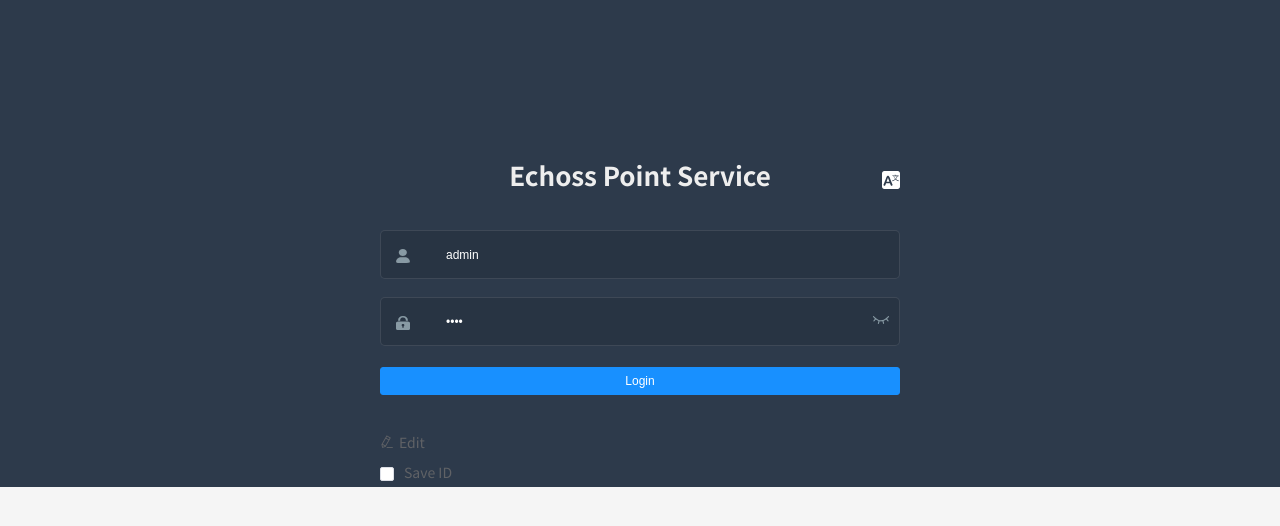
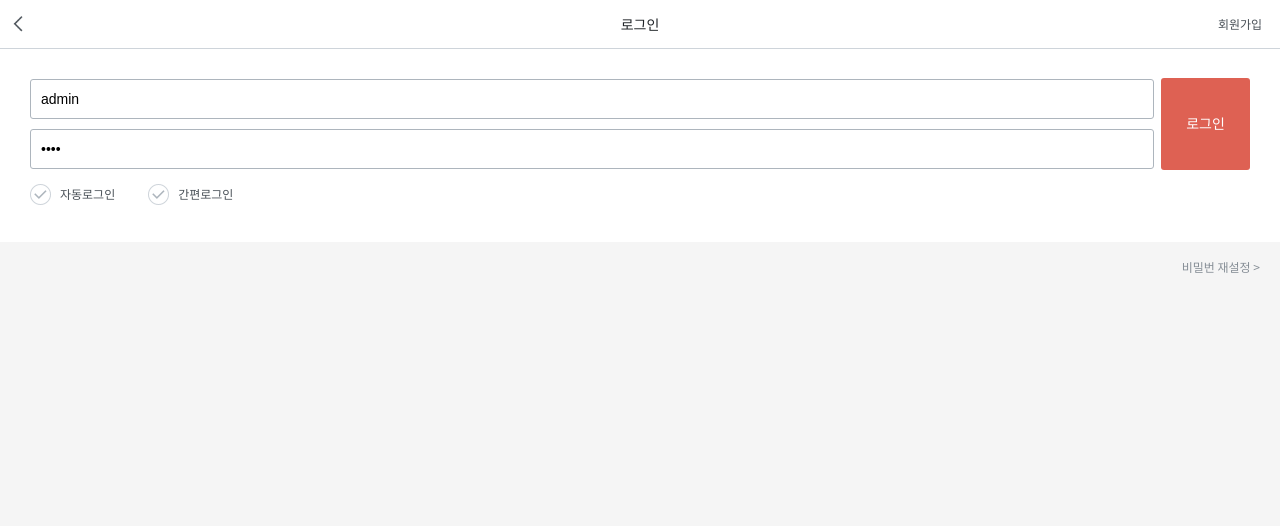
Before and after one commit to sweetrader/epost-appweb_taewooSecond, a Vue app: page /login in a window 1280 px wide. Shown: the top 526 px of the page. Built offline with nearby package versions, Linux system fonts and the light colour scheme.

Commit message:
로그인 화면 수정

```diff
--- a/src/views/login/index.vue
+++ b/src/views/login/index.vue
@@ -1,72 +1,58 @@
 <template>
-  <div class="login-container">
+  <div class="app-container">
     <el-form ref="loginForm" :model="loginForm" :rules="loginRules" class="login-form" autocomplete="on" label-position="left">
-
-      <div class="title-container">
-        <h3 class="title">
-          {{ $t('login.title') }}
-        </h3>
-        <lang-select class="set-language"/>
-      </div>
-
-      <el-form-item prop="username">
-        <span class="svg-container">
-          <svg-icon icon-class="user"/>
-        </span>
+      <header>
+        <a href="#" class="back"/>
+        <h1>로그인</h1>
+        <a href="#" class="forward">회원가입</a>
+      </header>
+      <div class="login_pannel">
         <el-input
           ref="username"
           v-model="loginForm.username"
-          :placeholder="$t('login.username')"
+          placeholder="핸드폰 번호"
           name="username"
           type="text"
           tabindex="1"
           autocomplete="on"
           @keyup.enter.native="handleLogin"/>
-      </el-form-item>
-
-      <el-tooltip v-model="capsTooltip" content="Caps lock is On" placement="right" manual>
-        <el-form-item prop="password">
-          <span class="svg-container">
-            <svg-icon icon-class="password"/>
-          </span>
+        <br>
         <el-input
           :key="passwordType"
           ref="password"
           v-model="loginForm.password"
           :type="passwordType"
-            :placeholder="$t('login.password')"
+          placeholder="비밀번호"
           name="password"
           tabindex="2"
           autocomplete="on"
           @keyup.native="checkCapslock"
           @blur="capsTooltip = false"
           @keyup.enter.native="handleLogin"/>
-          <span class="show-pwd" @click="showPwd">
-            <svg-icon :icon-class="passwordType === 'password' ? 'eye' : 'eye-open'"/>
-          </span>
-        </el-form-item>
-      </el-tooltip>
+        <br>
+        <el-button :loading="loading" type="primary" class="original itsok" @click.native.prevent="handleLogin">
+          로그인
+        </el-button>
+        <div class="checks2">
+          <input id="autologin_id" type="checkbox" name="autologin">
+          <label for="autologin_id">자동로그인</label>
+        </div>
+        <div class="checks2">
+          <input id="easylogin_id" type="checkbox" name="easylogin">
+          <label for="easylogin_id">간편로그인</label>
+        </div>
+      </div>
+      <a href="#" class="repassword">비밀번 재설정 ></a>
 
-      <el-button :loading="loading" type="primary" style="width:100%;margin-bottom:30px;" @click.native.prevent="handleLogin">
-        {{ $t('login.logIn') }}
-      </el-button>
-
-      <el-link icon="el-icon-edit">Edit</el-link>
-
-      <el-row type="flex" justify="space-between" align="middle" style="width: 100%;">
-        <el-checkbox v-model="loginForm.isSaveId">{{ $t('btn.idStore') }}</el-checkbox>
-      </el-row>
     </el-form>
   </div>
 </template>
 
 <script>
 import { getCookie } from '@/utils/auth'
-import LangSelect from '@/components/LangSelect'
 
 export default {
   name: 'Login',
-  components: { LangSelect },
   data() {
     const validateUsername = (rule, value, callback) => {
       if (value) {
```
Lines whose indentation alone changed are shown as unchanged.
